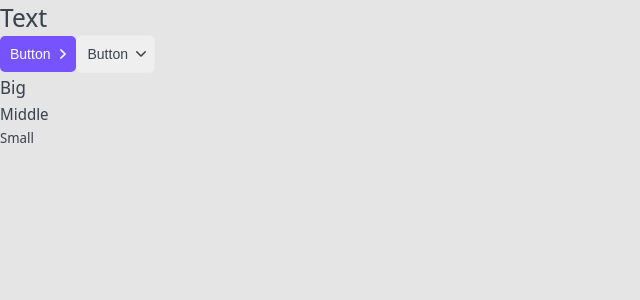
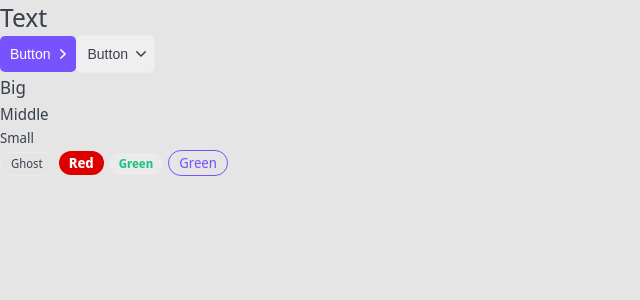
Before and after one commit to AndriiBVW/top-app, a Next.js app: page / in a window 1280 px wide. Shown: the top 300 px of the page, without its empty margins (0-640 px from the left). Built offline with nearby package versions, Linux system fonts and the light colour scheme.

Commit message:
feat: add tag component

```diff
--- a/components/Button/Button.module.css
+++ b/components/Button/Button.module.css
@@ -1,13 +1,17 @@
 .button {
 	display: inline-block;
+
 	box-sizing: border-box;
 	padding: 10px;
+
 	cursor: pointer;
+	transition: all 0.2s;
 	text-align: center;
+
 	border: none;
 	border-radius: 5px;
+
 	font-size: 14px;
-	transition: all 0.2s;
 }
 
 .primary {
@@ -21,10 +25,9 @@
 
 .ghost {
 	color: var(--black);
+	border: 1px solid var(--gray-light);
 	background-color: none;
-	border: 1px solid var(--gray-light)
 }
-
 
 .ghost:hover {
 	color: var(--white);
@@ -33,12 +36,13 @@
 
 .arrow {
 	display: inline-block;
+
 	margin-left: 10px;
 }
 
 .down {
+	transition: all 0.2s;
 	transform: rotate(90deg);
-	transition: all 0.2s;
 }
 
 .primary svg,
--- a/components/Htag/Htag.module.css
+++ b/components/Htag/Htag.module.css
@@ -1,20 +1,23 @@
-.h1	{
+.h1 {
+	margin: 0;
+
+	font-size: 26px;
 	font-weight: 500;
-	font-size: 26px;
 	line-height: 35px;
-	margin: 0;
 }
 
-.h2	{
+.h2 {
+	margin: 0;
+
+	font-size: 22px;
 	font-weight: 500;
-	font-size: 22px;
 	line-height: 30px;
-	margin: 0;
 }
 
-.h3	{
+.h3 {
+	margin: 0;
+
+	font-size: 20px;
 	font-weight: 600;
-	font-size: 20px;
 	line-height: 27px;
-	margin: 0;
 }
--- /dev/null
+++ b/components/Tag/Tag.module.css
@@ -0,0 +1,53 @@
+.tag {
+	display: inline-block;
+
+	box-sizing: border-box;
+	margin-right: 5px;
+
+	border-radius: 20px;
+}
+
+.s {
+	padding: 5px 10px;
+
+	font-size: 12px;
+	line-height: 12px;
+}
+
+.m {
+	padding: 5px 10px;
+
+	font-size: 14px;
+	line-height: 14px;
+}
+
+.ghost {
+	border: 1px solid var(--gray-light);
+}
+
+.red {
+	color: var(--white);
+	background: #DE0000;
+
+	font-weight: bold;
+}
+
+.grey {
+	color: var(--white);
+	background: #B3C0D9;
+
+	font-weight: bold;
+}
+
+.green {
+	color: var(--green);
+	background: var(--gray-light);
+
+	font-weight: bold;
+}
+
+.primary {
+	color: var(--primary);
+	border: 1px solid var(--primary);
+	background: none;
+}
--- /dev/null
+++ b/components/Tag/Tag.tsx
@@ -0,0 +1,26 @@
+import { TagProps } from "./Tag.props";
+import styles from "./Tag.module.css";
+import cn from "classnames";
+
+export const Tag = ({ size = "m", children, color = "ghost", href, className, ...props }: TagProps): JSX.Element => {
+	return (
+		<div
+			className={cn(styles.tag, className, {
+				[styles.s]: size === "s",
+				[styles.m]: size === "m",
+				[styles.ghost]: color === "ghost",
+				[styles.red]: color === "red",
+				[styles.grey]: color === "grey",
+				[styles.green]: color === "green",
+				[styles.primary]: color === "primary",
+			})}
+			{...props}
+		>
+			{
+				href
+					? <a href={href}>{children}</a>
+					: <>{children}</>
+			}
+		</div>
+	);
+};
--- a/components/index.ts
+++ b/components/index.ts
@@ -1,3 +1,4 @@
 export * from "./Htag/Htag";
 export * from "./Button/Button";
 export * from "./P/P";
+export * from "./Tag/Tag";
--- a/pages/index.tsx
+++ b/pages/index.tsx
@@ -1,5 +1,5 @@
 import type { NextPage } from 'next';
-import { Button, Htag, P } from '../components';
+import { Button, Htag, P, Tag } from '../components';
 
 const Home: NextPage = () => {
   return (
@@ -10,6 +10,10 @@
       <P size="l">Big</P>
       <P>Middle</P>
       <P size="s">Small</P>
+      <Tag size="s">Ghost</Tag>
+      <Tag size="m" color="red">Red</Tag>
+      <Tag size="s" color="green">Green</Tag>
+      <Tag color="primary">Green</Tag>
     </>
   );
 };
--- a/styles/globals.css
+++ b/styles/globals.css
@@ -2,6 +2,7 @@
 body {
 	margin: 0;
 	padding: 0;
+
 	color: var(--black);
 	background: #E5E5E5;
 
@@ -23,7 +24,7 @@
 	--gray-light: #EBEBEB;
 	--white: #FFF;
 	--primary: #7653FC;
-	--primary-hover: #6344df;
+	--primary-hover: #6344DF;
 	--red: #FC836D;
 	--green: #1DC37E;
 	--green-light: #C8F8E4;
```
Also changed, not shown: components/Tag/Tag.props.ts (added, +8 -0 lines), components/P/P.module.css (line endings or trailing spaces).
